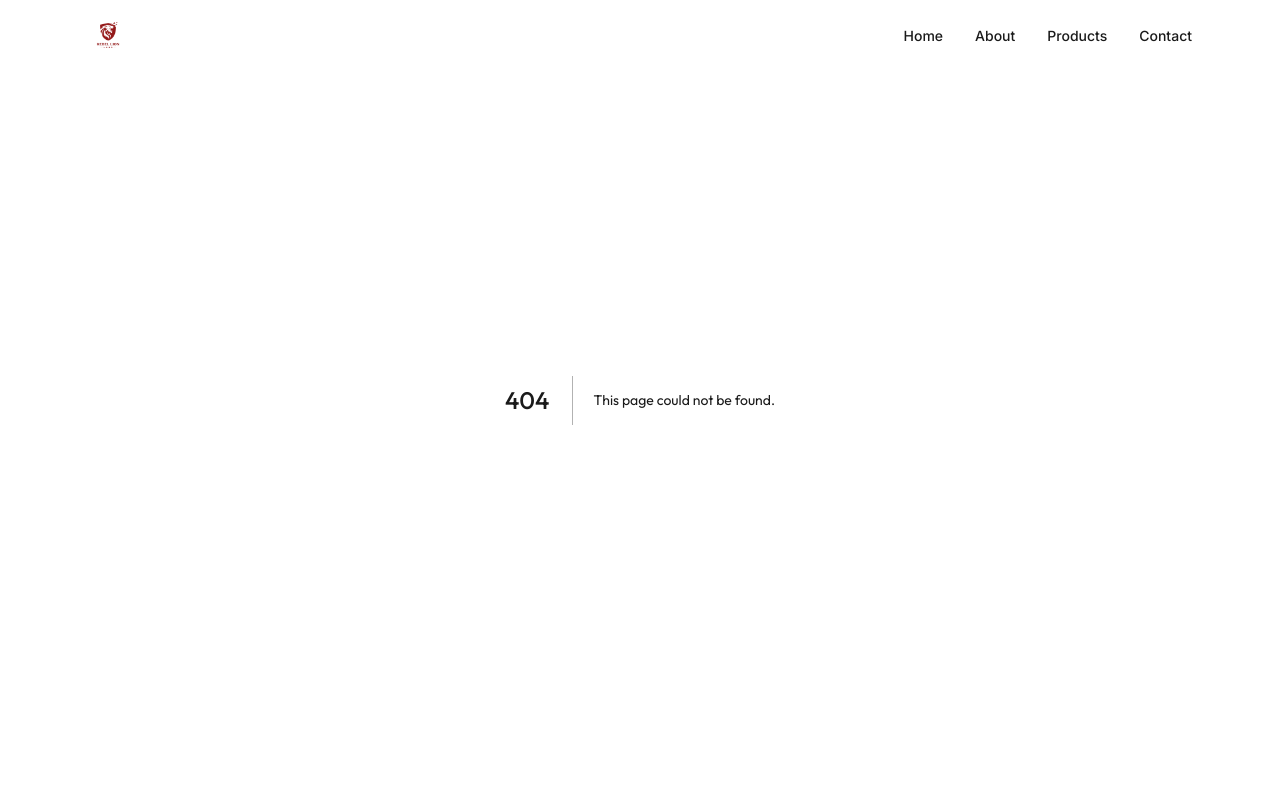
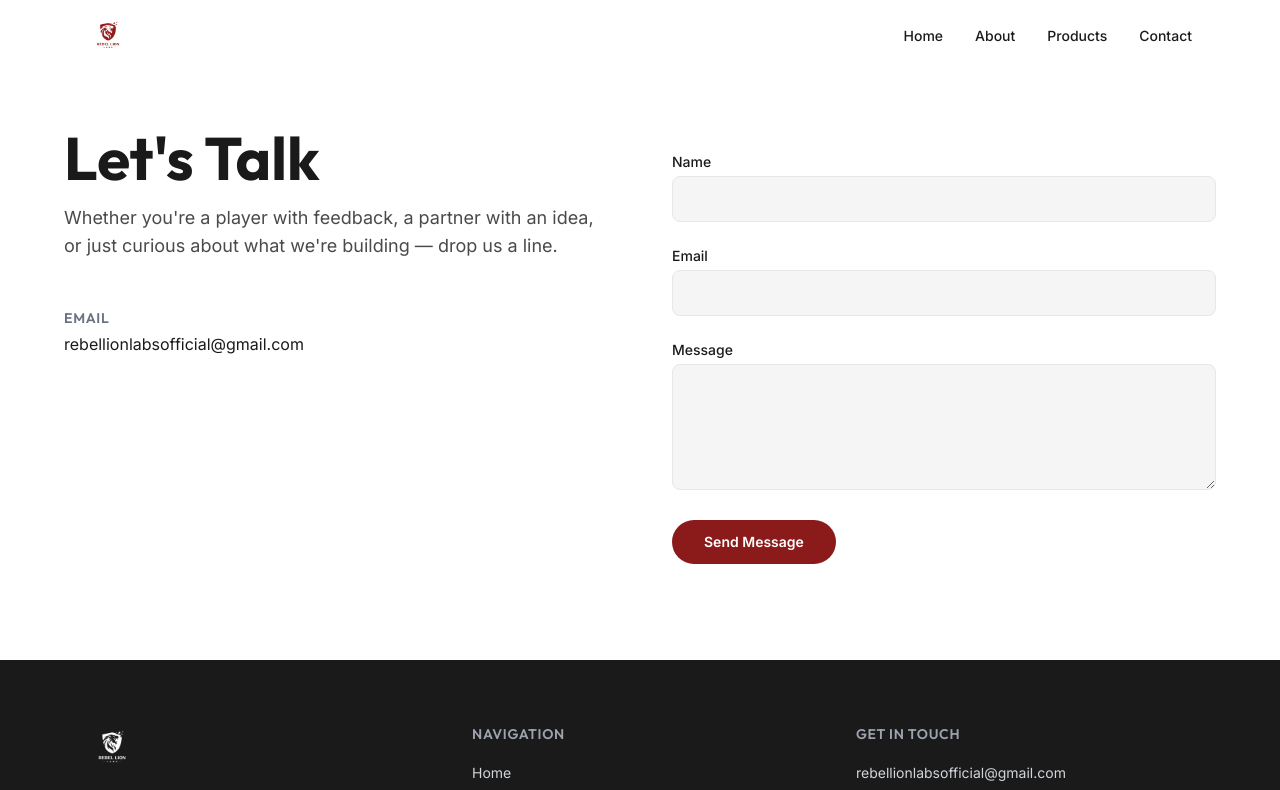
Before and after one commit to rebellionlabsofficial/rll-website, a Next.js app: page /contact in a window 1280 px wide. Before the commit this address had no page. Shown: the top 790 px of the page. Built offline with nearby package versions, Linux system fonts and the light colour scheme.

Commit message:
feat: add Contact page with Netlify Forms integration

```diff
--- /dev/null
+++ b/public/form-placeholder.html
@@ -0,0 +1,6 @@
+<!-- This hidden form is for Netlify Forms detection at build time -->
+<form name="contact" netlify netlify-honeypot="bot-field" hidden>
+  <input type="text" name="name" />
+  <input type="email" name="email" />
+  <textarea name="message"></textarea>
+</form>
--- /dev/null
+++ b/src/app/contact/page.tsx
@@ -0,0 +1,53 @@
+import type { Metadata } from "next";
+import ScrollAnimation from "@/components/ScrollAnimation";
+import ContactForm from "@/components/ContactForm";
+import { SITE } from "@/lib/constants";
+
+export const metadata: Metadata = {
+  title: "Contact",
+  description:
+    "Get in touch with Rebel Lion Labs. Whether you're a player, a partner, or just curious — we'd love to hear from you.",
+};
+
+export default function ContactPage() {
+  return (
+    <section className="px-6 pt-32 pb-24">
+      <div className="mx-auto max-w-6xl">
+        <div className="grid gap-16 md:grid-cols-2">
+          {/* Left — info */}
+          <ScrollAnimation>
+            <div>
+              <h1 className="font-heading text-5xl font-bold text-text-heading md:text-6xl">
+                Let&apos;s Talk
+              </h1>
+              <p className="mt-4 text-lg text-text-body">
+                Whether you&apos;re a player with feedback, a partner with an
+                idea, or just curious about what we&apos;re building — drop us a
+                line.
+              </p>
+
+              <div className="mt-12 space-y-6">
+                <div>
+                  <h3 className="text-sm font-semibold uppercase tracking-wider text-text-light">
+                    Email
+                  </h3>
+                  <a
+                    href={`mailto:${SITE.email}`}
+                    className="mt-1 block text-text-heading transition-colors hover:text-brand-red"
+                  >
+                    {SITE.email}
+                  </a>
+                </div>
+              </div>
+            </div>
+          </ScrollAnimation>
+
+          {/* Right — form */}
+          <ScrollAnimation delay={0.15}>
+            <ContactForm />
+          </ScrollAnimation>
+        </div>
+      </div>
+    </section>
+  );
+}
--- /dev/null
+++ b/src/components/ContactForm.tsx
@@ -0,0 +1,107 @@
+"use client";
+
+import { useState, FormEvent } from "react";
+
+export default function ContactForm() {
+  const [submitted, setSubmitted] = useState(false);
+
+  async function handleSubmit(e: FormEvent<HTMLFormElement>) {
+    e.preventDefault();
+    const form = e.currentTarget;
+    const formData = new FormData(form);
+
+    await fetch("/", {
+      method: "POST",
+      headers: { "Content-Type": "application/x-www-form-urlencoded" },
+      body: new URLSearchParams(formData as unknown as Record<string, string>).toString(),
+    });
+
+    setSubmitted(true);
+  }
+
+  if (submitted) {
+    return (
+      <div className="rounded-2xl bg-surface-grey p-12 text-center">
+        <h3 className="font-heading text-2xl font-bold text-text-heading">
+          Message Sent
+        </h3>
+        <p className="mt-2 text-text-body">
+          Thanks for reaching out. We&apos;ll get back to you soon.
+        </p>
+      </div>
+    );
+  }
+
+  return (
+    <form
+      name="contact"
+      method="POST"
+      data-netlify="true"
+      netlify-honeypot="bot-field"
+      onSubmit={handleSubmit}
+      className="space-y-6"
+    >
+      <input type="hidden" name="form-name" value="contact" />
+      <p className="hidden">
+        <label>
+          Don&apos;t fill this out: <input name="bot-field" />
+        </label>
+      </p>
+
+      <div>
+        <label
+          htmlFor="name"
+          className="block text-sm font-medium text-text-heading"
+        >
+          Name
+        </label>
+        <input
+          type="text"
+          id="name"
+          name="name"
+          required
+          className="mt-1 w-full rounded-lg border border-gray-200 bg-surface-grey px-4 py-3 text-sm text-text-heading outline-none transition-colors focus:border-brand-red focus:ring-1 focus:ring-brand-red"
+        />
+      </div>
+
+      <div>
+        <label
+          htmlFor="email"
+          className="block text-sm font-medium text-text-heading"
+        >
+          Email
+        </label>
+        <input
+          type="email"
+          id="email"
+          name="email"
+          required
+          className="mt-1 w-full rounded-lg border border-gray-200 bg-surface-grey px-4 py-3 text-sm text-text-heading outline-none transition-colors focus:border-brand-red focus:ring-1 focus:ring-brand-red"
+        />
+      </div>
+
+      <div>
+        <label
+          htmlFor="message"
+          className="block text-sm font-medium text-text-heading"
+        >
+          Message
+        </label>
+        <textarea
+          id="message"
+          name="message"
+          rows={5}
+          required
+          className="mt-1 w-full rounded-lg border border-gray-200 bg-surface-grey px-4 py-3 text-sm text-text-heading outline-none transition-colors focus:border-brand-red focus:ring-1 focus:ring-brand-red"
+        />
+      </div>
+
+      <button
+        type="submit"
+        className="rounded-full bg-brand-red px-8 py-3 text-sm font-semibold text-white transition-all duration-300 hover:scale-105 hover:bg-brand-red-dark"
+      >
+        Send Message
+      </button>
+    </form>
+  );
+}
```
